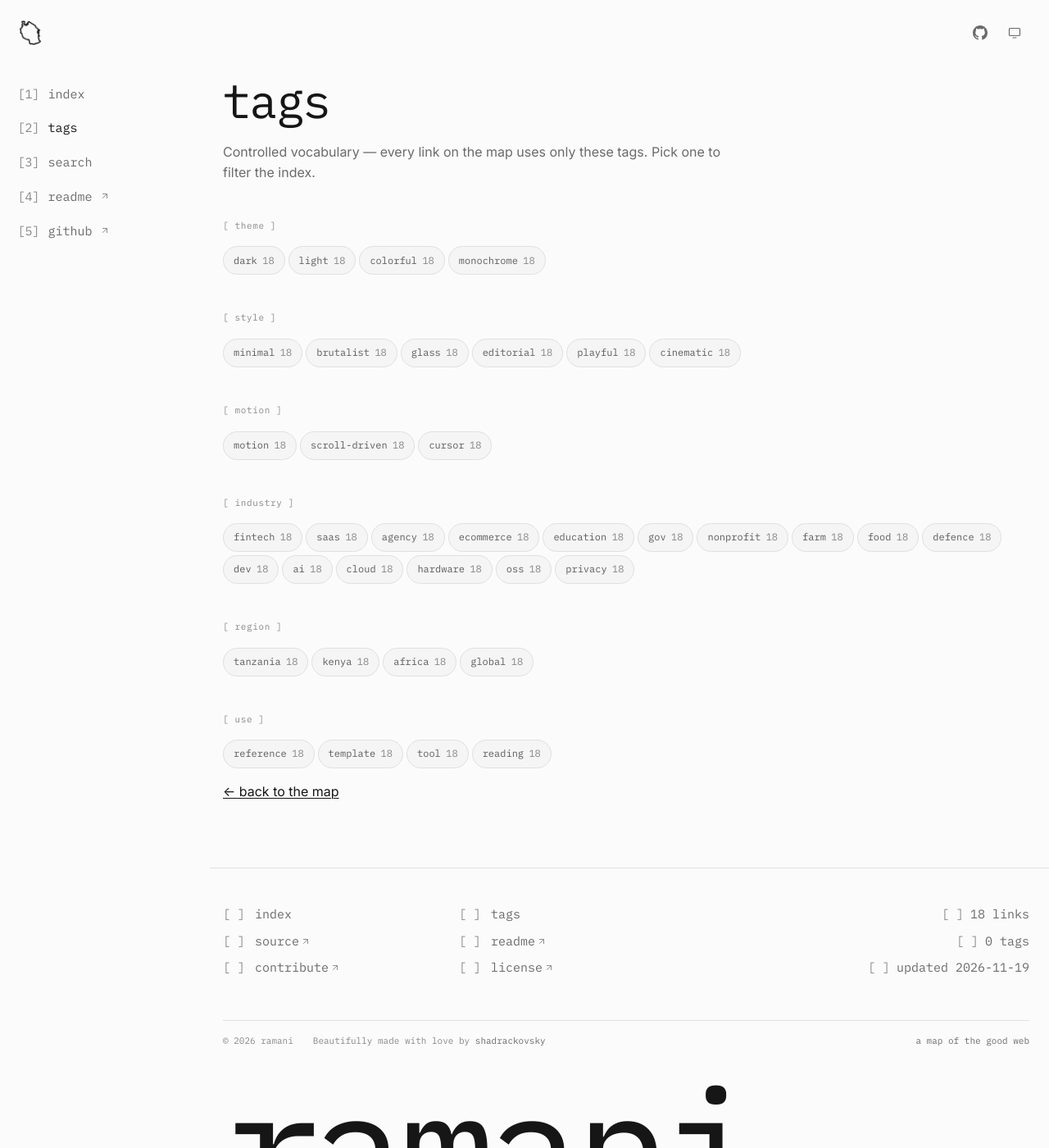
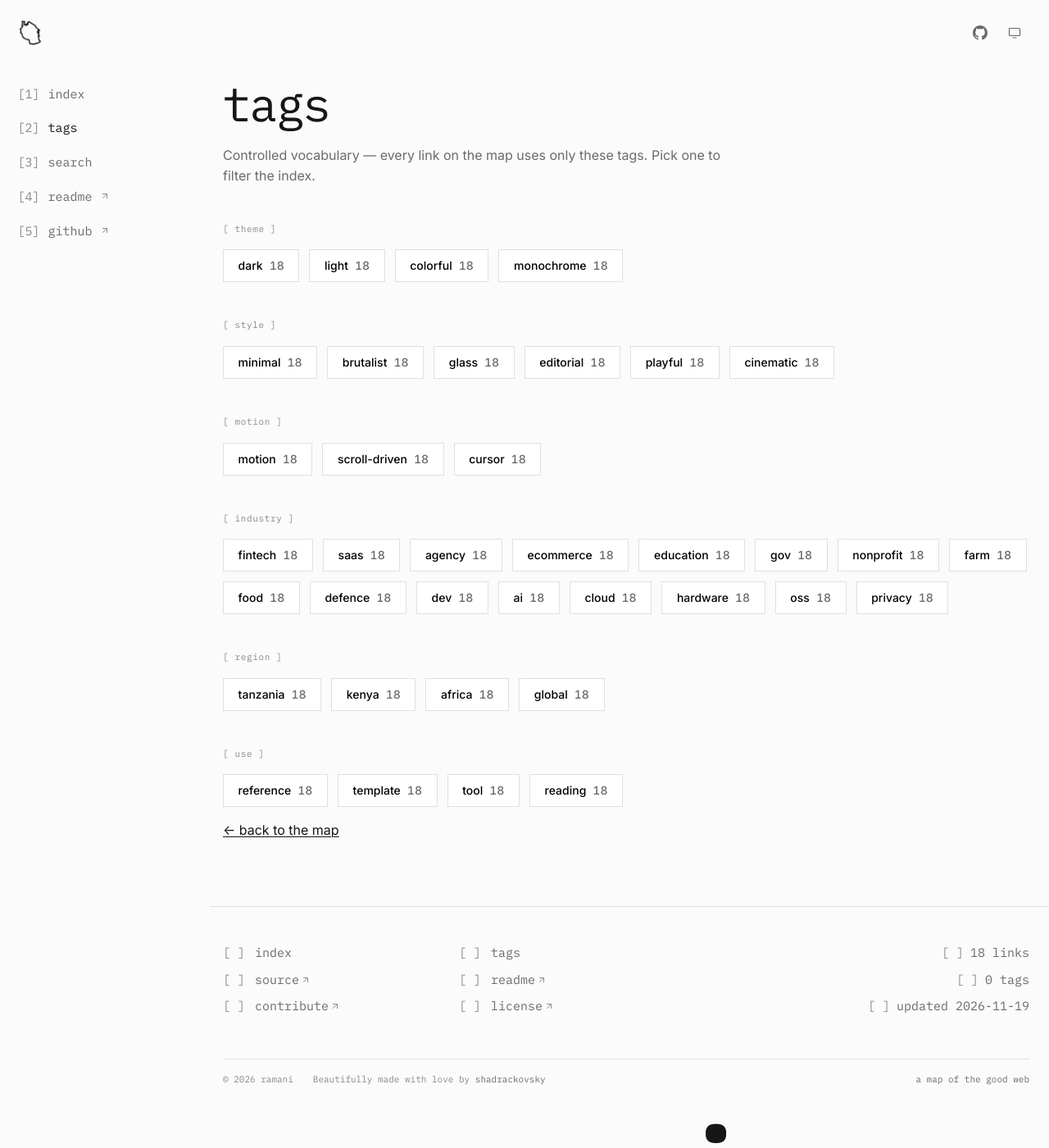
Before and after one commit to zuck30/ramani, a Jekyll site: the page built from tags.md, in a window 1280 px wide and 1400 px high. Shown: the whole window at 82% size. Built offline with Jekyll 4.4.1, drawn with Linux system fonts in a browser that asks for light colours.

Commit message:
Refine tag and action buttons to high-contrast square style

```diff
--- a/assets/css/style.css
+++ b/assets/css/style.css
@@ -299,7 +299,7 @@ html[data-theme="dark"] .theme-toggle .theme-icon[data-when="dark"]{display:bloc
 
 /* ---------------- toolbar: search + filters ---------------- */
 .toolbar{
-  position:sticky;top:0;z-index:40;
+  position:static;
   margin-top:3rem;
   padding-block:.75rem;
   border-top:var(--rule);
@@ -349,42 +349,51 @@ html[data-theme="dark"] .theme-toggle .theme-icon[data-when="dark"]{display:bloc
 
 #tags{
   display:flex;flex-wrap:wrap;align-items:center;
-  gap:.2rem;
-  margin-top:.75rem;
+  gap:.75rem;
+  margin-top:1rem;
 }
 
-/* filter chips: soft grey pill buttons, tag names only */
+/* filter buttons: high-contrast flat squares, light primary / dark active */
 .chip{
   appearance:none;
-  font-family:var(--font-mono);
-  font-size:var(--fs-micro);
+  display:inline-flex;align-items:center;justify-content:center;
+  height:2.5rem;
+  padding:0 1.1rem;
+  font-family:var(--font-sans);
+  font-size:14px;
+  font-weight:500;
   line-height:1;
-  color:var(--text);
-  background:var(--bg-weak);
-  border:1px solid var(--border);
-  border-radius:999px;
-  padding:.45rem .75rem;
+  color:#000;
+  background:#fff;
+  border:1px solid #e0e0e0;
+  border-radius:0;
   cursor:pointer;
   transition:color .15s ease,background-color .15s ease,border-color .15s ease;
 }
 .chip::before{content:none}
 .chip:hover{
-  color:var(--text-strong);
-  background:var(--bg-weaker);
-  border-color:var(--border-strong);
+  color:#000;
+  background:#f2f2f2;
+  border-color:#d2d2d2;
 }
 .chip.filter.active{
-  background:var(--bg-strong);
-  border-color:var(--bg-strong);
-  color:var(--text-inverted);
+  background:#333;
+  border-color:#333;
+  color:#fff;
+}
+.chip.filter.active:hover{
+  background:#444;
+  border-color:#444;
 }
 .chip[data-tag="__clear"]{
-  margin-inline-start:auto;
-  color:var(--text);
+  background:#333;
+  border-color:#333;
+  color:#fff;
 }
 .chip[data-tag="__clear"]:hover{
-  color:var(--text-strong);
-  border-color:var(--border-strong);
+  background:#444;
+  border-color:#444;
+  color:#fff;
 }
 
 /* ---------------- section head ---------------- */
@@ -664,58 +673,61 @@ html[data-theme="dark"] .theme-toggle .theme-icon[data-when="dark"]{display:bloc
 }
 .prose a:hover{color:var(--link)}
 
-/* tag wall: bordered chips with live counts */
+/* tag wall: high-contrast light buttons with muted counts */
 .taglist{
   display:flex;flex-wrap:wrap;
-  gap:.25rem;
+  gap:.75rem;
   margin:0;padding:0;
   list-style:none;
 }
 .taglist li{max-width:none}
 .taglist a{
-  display:inline-flex;align-items:baseline;gap:.4rem;
-  padding:.45rem .75rem;
-  border:var(--rule);
-  border-radius:999px;
-  background:var(--bg-weak);
-  font-family:var(--font-mono);
-  font-size:var(--fs-meta);
-  color:var(--text);
+  display:inline-flex;align-items:center;gap:.5rem;
+  height:2.5rem;
+  padding:0 1.1rem;
+  border:1px solid #e0e0e0;
+  border-radius:0;
+  background:#fff;
+  font-family:var(--font-sans);
+  font-size:14px;
+  font-weight:500;
+  line-height:1;
+  color:#000;
   text-decoration:none;
   transition:color .15s ease,border-color .15s ease,background-color .15s ease;
 }
 .taglist a:hover,
 .taglist a:focus-visible{
-  color:var(--text-strong);
-  border-color:var(--border-strong);
-  background:var(--bg-weaker);
+  color:#000;
+  border-color:#d2d2d2;
+  background:#f2f2f2;
 }
 .taglist b{
-  font-weight:400;
+  font-weight:500;
   font-variant-numeric:tabular-nums;
-  color:var(--text-faint);
+  color:#6b6b6b;
 }
 /* declared in the vocabulary but not yet used by any link */
-.taglist a.is-empty{color:var(--text-faint);border-style:dashed}
-.taglist a.is-empty:hover{color:var(--text);border-color:var(--border)}
+.taglist a.is-empty{color:#8a8a8a;border-style:dashed}
+.taglist a.is-empty:hover{color:#5c5c5c;border-color:#d2d2d2;background:#f2f2f2}
 
 /* ---------------- buttons ---------------- */
 .btn{
   display:inline-flex;align-items:center;gap:.5rem;
   height:2.5rem;
-  padding:0 1rem;
-  background:var(--bg-strong);
-  color:var(--text-inverted);
+  padding:0 1.1rem;
+  background:#333;
+  color:#fff;
   font-family:var(--font-sans);
-  font-size:var(--fs-small);
+  font-size:14px;
   font-weight:500;
   text-decoration:none;
-  border:0;
+  border:1px solid #333;
+  border-radius:0;
   cursor:pointer;
-  transition:background-color .15s ease,transform .16s var(--ease-out);
+  transition:background-color .15s ease,border-color .15s ease;
 }
-.btn:hover{background:var(--bg-strong-hover)}
-.btn:active{transform:scale(.985)}
+.btn:hover{background:#444;border-color:#444}
 .btn .btn-arrow{transition:transform .2s var(--ease-out)}
 .btn:hover .btn-arrow{transform:translateX(3px)}
 
```
